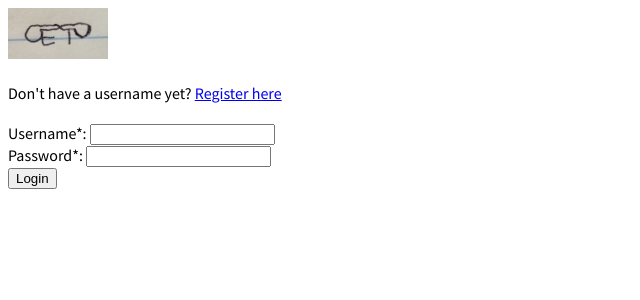
After one commit to kmjch/HB-project, a Flask app: page /login in a window 1280 px wide. The commit adds this page. Shown: the top 300 px of the page, without its empty margins (0-640 px from the left). Run offline with Flask 2, Linux system fonts and the light colour scheme.

Commit message:
updated login and moved coordinate and radius processing functions to midpt_formula.py

```diff
--- a/server.py
+++ b/server.py
@@ -11,6 +11,7 @@
 from flask_sqlalchemy import SQLAlchemy
 
 from model import connect_to_db, db, User, UserExp, Visit, Restaurant
+from midpt_formula import *
 
 
 app = Flask(__name__)
@@ -73,40 +74,10 @@
         resp = requests.get(url=url, params=params_midpt, headers={'Authorization': 'Bearer ' + os.environ['YELP_KEY']})
         responses = resp.json()
 
-        # import pdb; pdb.set_trace()
         name_of_first_search_result = responses['businesses'][0]['name']
 
-        # return render_template("search-results.html", name_of_first_search_result=name_of_first_search_result)
-        return render_template("search-form.html", result=name_of_first_search_result)
-
-
-def mi_to_m(radius):
-    return radius * 1609.34
-
-
-def stricter_radius(radius1, radius2):
-    if radius1 > radius2:
-        return radius2
-    return radius1
-
-
-def geocoding(st_address, city, state):
-    """Turns the given address into a list containing latitude and longitude."""
-    geocoded_address = gmaps.geocode(", ".join([st_address, city, state]))
-    coords_list = geocoded_address[0]['geometry']['location'].values()
-    return coords_list
-
-
-def combine_coordinates_for_midpt(coords_list1, coords_list2):
-    """ Preps two coordinate pairs for the midpoint formula calculation. """
-    return coords_list1 + coords_list2
-
-
-def midpt_formula(coordinates):
-    """Takes two coordinate pairs and returns a coordinate pair that is midway."""
-    xm = (coordinates[0] + coordinates[2])/2.0
-    ym = (coordinates[1] + coordinates[3])/2.0
-    return [xm, ym]
+        return render_template("search-form.html", result=name_of_first_search_result,
+                               logged_in=session['username'])
 
 
 @app.route('/search-results')
@@ -140,6 +111,46 @@
     return redirect("/users/%s" % new_user.username)
 
 
+@app.route('/login', methods=['GET'])
+def login_form():
+    """Show login form."""
+
+    return render_template("login-form.html")
+
+
+@app.route('/login', methods=['POST'])
+def login_process():
+    """Process login."""
+
+    # Get form variables
+    username = request.form["username"]
+    password = request.form["password"]
+
+    user = User.query.filter_by(username=username).first()
+
+    if not user:
+        flash("We don't recognize your username. Want to register?")
+        return redirect("/login")
+
+    if user.password != password:
+        flash("Incorrect password")
+        return redirect("/login")
+
+    session["username"] = user.username
+
+    flash("Logged in")
+    return redirect("/users/%s" % user.username)
+
+
+@app.route('/logout')
+def logout():
+    """Log out."""
+
+    del session["username"]
+    flash("Logged Out.")
+    return redirect("/")
+
+
 @app.route("/users/<username>")
 def user_detail(username):
     """Show info about user."""
@@ -161,7 +172,6 @@
     """Process user details."""
 
     u = User.query.filter_by(username=session['username']).one()
-    print "\n\n\n\n\n\n\n", u, "\n\n\n\n\n\n\n"
 
     # Get form variables and set them to the user's attributes
     u.phone_num = request.form["phone_num"]
--- /dev/null
+++ b/templates/login-form.html
@@ -0,0 +1,18 @@
+{% extends 'base.html' %}
+
+{% block title %}Login{% endblock %}
+
+{% block content %}
+
+<br>
+
+Don't have a username yet? <a href="/register">Register here</a><br><br>
+
+<form action="/login-process" method="POST">
+    <label>Username*: <input type="text" id="username" name="username" required></label><br>
+    <label>Password*: <input type="password" id="password" name="password" required></label><br>
+
+    <input type="submit" value="Login">
+</form>
+
+{% endblock %}
--- a/templates/search-form.html
+++ b/templates/search-form.html
@@ -6,7 +6,11 @@
 
 <br>
 
-<a href="/register">Register here</a><br>
+{% if result %}
+    {{ result }}
+{% endif %}
+<a href="/register">Register here</a> or <a href="/login">log in!</a><br><br>
+
 
 <form action="/" method="GET">
     <label>Search term*: <input type="text" id="term1" name="term1"required></label><br>
--- a/templates/user.html
+++ b/templates/user.html
@@ -6,6 +6,6 @@
 
   username: {{ user.username }}
 
-  <a href="/add-user-details">Add your phone number, home address, and work address for faster searching!</a>
+  <br><a href="/add-user-details">Add your phone number, home address, and work address for faster searching!</a>
 
 {% endblock %}
```
Also changed, not shown: midpt_formula.py (+28 -0 lines), templates/login.html (deleted, +0 -41 lines).
